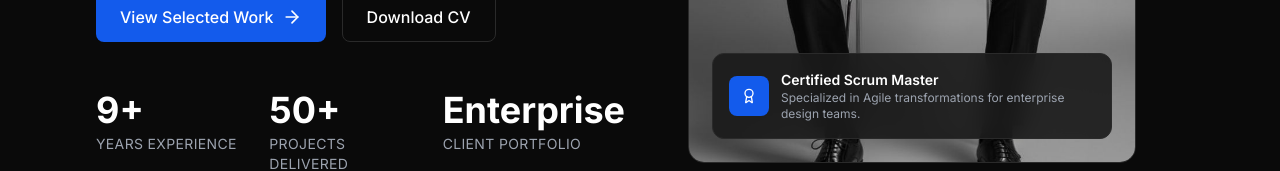
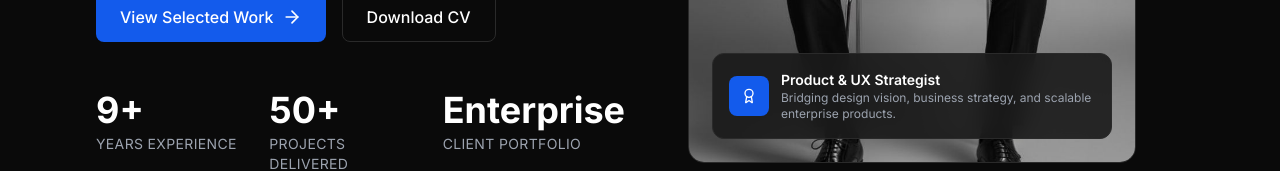
Before and after one commit to SangharshGanvir/MyPortfolioPM, a React (Vite) app: page / in a window 1280 px wide. Shown: the part 638-809 px from the top of the page. Built offline with nearby package versions, Linux system fonts and the light colour scheme.

Commit message:
change tagline

```diff
--- a/src/pages/Home.jsx
+++ b/src/pages/Home.jsx
@@ -75,8 +75,8 @@ const Home = () => {
                   <Award className="text-white" size={16} />
                 </div>
                 <div>
-                  <div className="font-semibold text-white text-xs md:text-sm">Certified Scrum Master</div>
-                  <div className="text-[10px] md:text-xs text-gray-400 line-clamp-2">Specialized in Agile transformations for enterprise design teams.</div>
+                  <div className="font-semibold text-white text-xs md:text-sm">Product & UX Strategist</div>
+                  <div className="text-[10px] md:text-xs text-gray-400 line-clamp-2">Bridging design vision, business strategy, and scalable enterprise products.</div>
                 </div>
               </div>
             </div>
```
